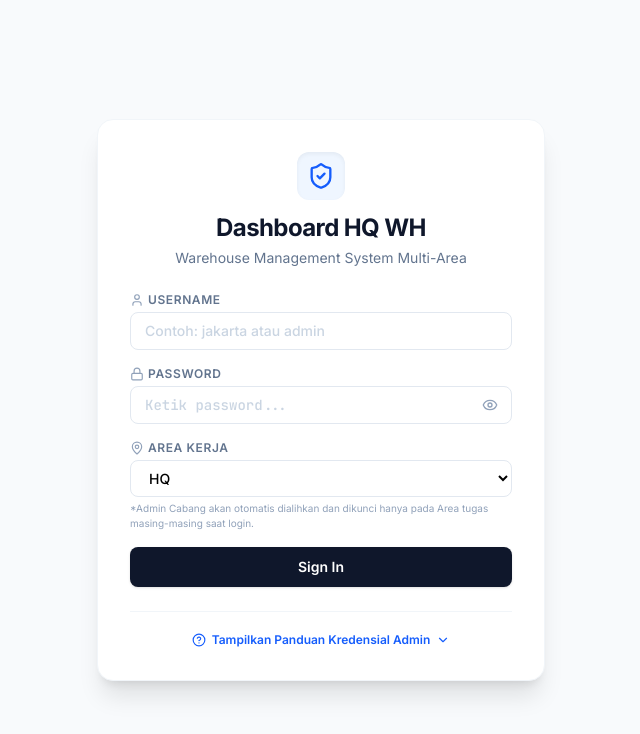
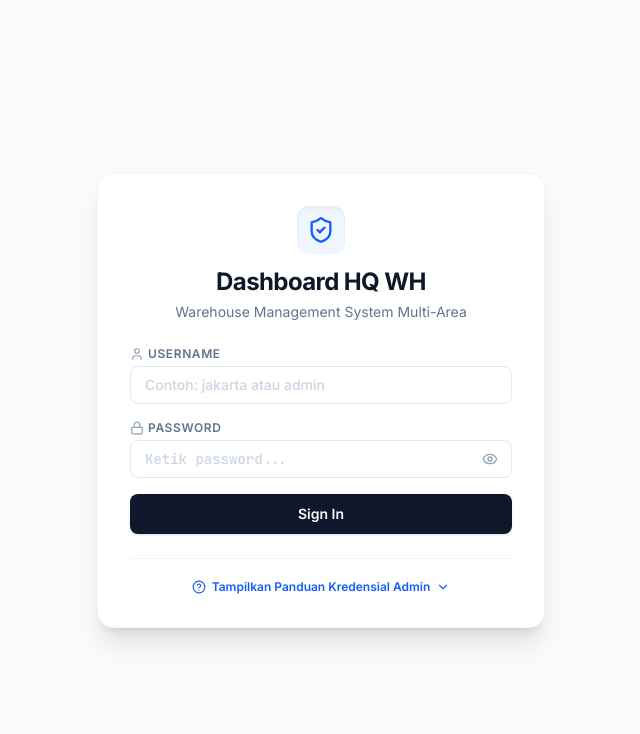
Before and after one commit to padji28-source/Dashboard-HQ-Warehouse, a React (Vite) app: page / in a window 1280 px wide. Shown: the top 734 px of the page, without its empty margins (319-959 px from the left). Built offline with nearby package versions, Linux system fonts and the light colour scheme.

Commit message:
feat: add grand total row to reconciliation view
- Calculate and display sum of stocks and differences in the reconciliation table.
- Remove area selection field from the login interface to streamline auth flow.

```diff
--- a/src/App.tsx
+++ b/src/App.tsx
@@ -179,27 +179,6 @@ export default function App() {
               </div>
             </div>
 
-            {/* Area selection is only editable or active if they are Super Admin or choosing first */}
-            <div>
-              <label className="block text-xs font-semibold uppercase tracking-wider text-slate-500 mb-1 flex items-center gap-1">
-                <MapPin className="w-3.5 h-3.5 text-slate-400" />
-                Area Kerja
-              </label>
-              <select
-                value={selectedArea}
-                onChange={e => setSelectedArea(e.target.value)}
-                required
-                className="w-full px-3.5 py-2 text-sm border border-slate-200 rounded-lg focus:ring-2 focus:ring-blue-500/20 focus:border-blue-500 outline-none bg-white font-medium"
-              >
-                {AREAS.map(a => (
-                  <option key={a} value={a}>{a}</option>
-                ))}
-              </select>
-              <p className="text-[10px] text-slate-400 mt-1">
-                *Admin Cabang akan otomatis dialihkan dan dikunci hanya pada Area tugas masing-masing saat login.
-              </p>
-            </div>
-
             <button
               type="submit"
               className="w-full bg-slate-900 text-white font-semibold py-2.5 rounded-lg hover:bg-slate-800 active:bg-slate-950 transition-colors shadow-sm text-sm"
--- a/src/components/PencocokanData.tsx
+++ b/src/components/PencocokanData.tsx
@@ -388,6 +388,25 @@ export default function PencocokanData({ spreadsheetId, area }: { spreadsheetId:
     };
   }, [reconciliationList, selectedAreaFilter]);
 
+  // Grand Total calculation for filtered items
+  const grandTotals = useMemo(() => {
+    let totalStokRill = 0;
+    let totalStockSistem = 0;
+    let totalSelisih = 0;
+
+    filteredReconciliation.forEach(item => {
+      totalStokRill += item.stokRill || 0;
+      totalStockSistem += item.stockSistem || 0;
+      totalSelisih += item.selisih || 0;
+    });
+
+    return {
+      stokRill: totalStokRill,
+      stockSistem: totalStockSistem,
+      selisih: totalSelisih
+    };
+  }, [filteredReconciliation]);
+
   // Unique areas available inside data
   const uniqueAreas = useMemo(() => {
     return Array.from(new Set(reconciliationList.map(i => i.area).filter(Boolean))).sort();
@@ -621,6 +640,33 @@ export default function PencocokanData({ spreadsheetId, area }: { spreadsheetId:
                     </tr>
                   ))
                 )}
+
+                {/* Grand Total Row */}
+                {!loading && filteredReconciliation.length > 0 && (
+                  <tr className="bg-slate-50 border-t-2 border-slate-300 font-bold text-slate-900">
+                    <td
+                      colSpan={(area === 'HQ' || spreadsheetId === 'HQ') ? 4 : 3}
+                      className="px-5 py-4 text-left font-bold text-slate-800 tracking-wider text-xs uppercase"
+                    >
+                      🚀 Grand Total ({filteredReconciliation.length} Baris Terfilter)
+                    </td>
+                    <td className="px-5 py-4 text-right text-slate-950 font-extrabold text-sm">
+                      {grandTotals.stokRill.toLocaleString()}
+                    </td>
+                    <td className="px-5 py-4 text-right text-slate-800 font-bold text-sm bg-slate-100/50">
+                      {grandTotals.stockSistem.toLocaleString()}
+                    </td>
+                    <td className={cn(
+                      "px-5 py-4 text-right text-sm font-extrabold",
+                      grandTotals.selisih === 0 ? "text-emerald-700" : (grandTotals.selisih > 0 ? "text-blue-700" : "text-rose-700")
+                    )}>
+                      {grandTotals.selisih === 0 ? '0' : (grandTotals.selisih > 0 ? `+${grandTotals.selisih.toLocaleString()}` : grandTotals.selisih.toLocaleString())}
+                    </td>
+                    <td className="px-5 py-4 text-center text-slate-400 font-normal text-xs italic">
+                      —
+                    </td>
+                  </tr>
+                )}
               </tbody>
             </table>
           )}
```
